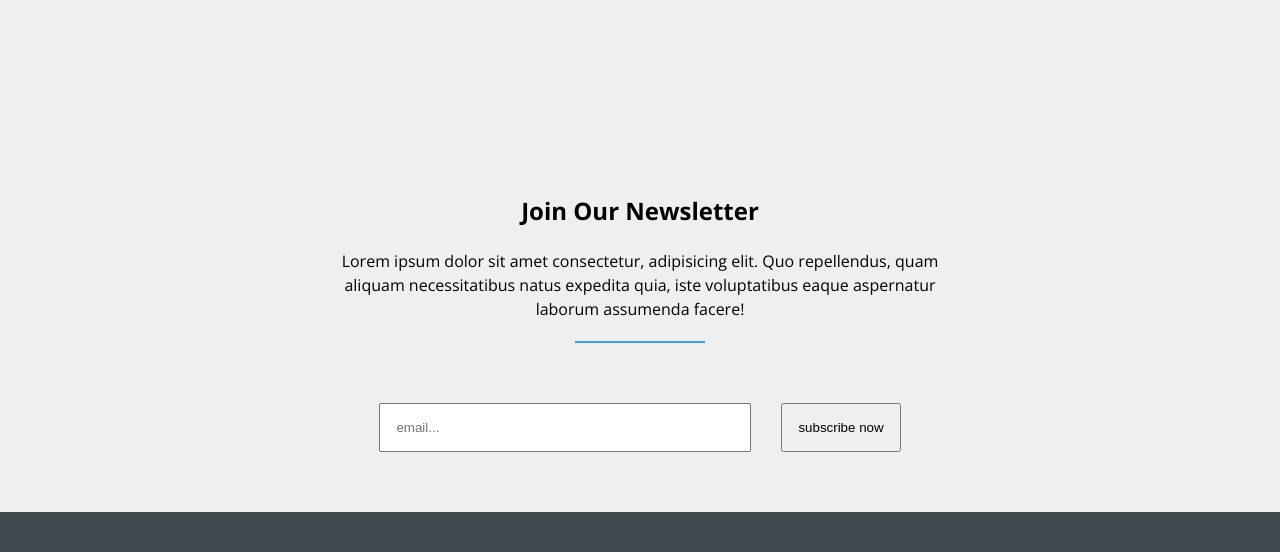
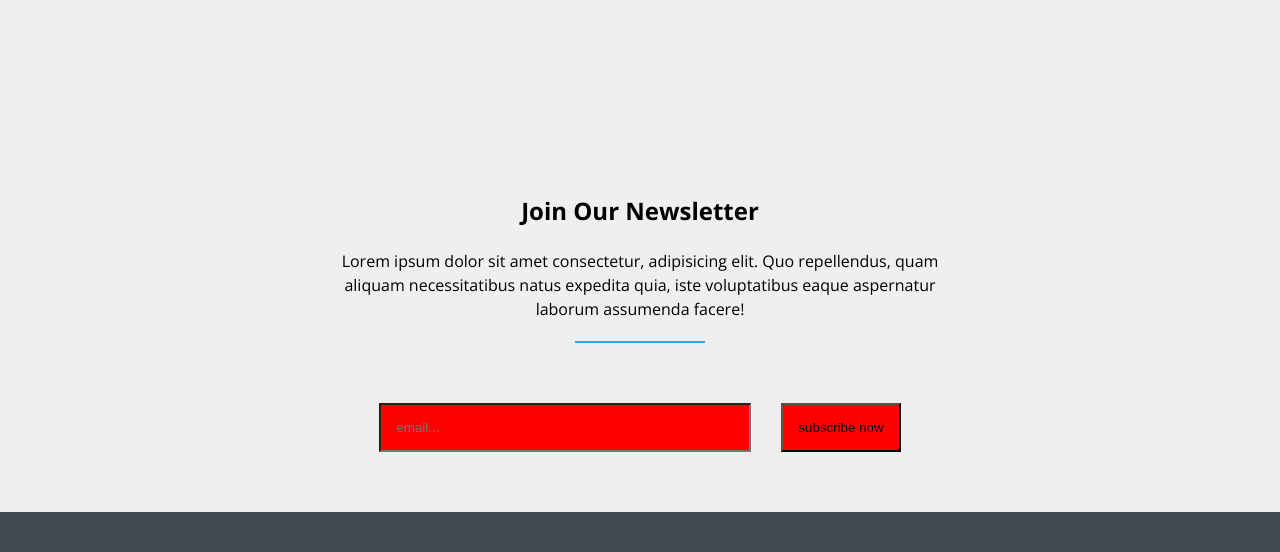
Before and after one commit to B-U-B-E/69, a plain HTML site: page index.html in a window 1280 px wide. Shown: the part 1991-2543 px from the top of the page. Drawn offline with nearby package versions, Linux system fonts and the light colour scheme.

Commit message:
Update style.css

```diff
--- a/style.css
+++ b/style.css
@@ -247,7 +247,7 @@ footer .footer-icons {
 }
 
 /*edit from mobile*/
-input[type=“submit"]{background-color:red !important; -webkit-appearance: none !important; -moz-appearance: none !important; appearance: none !important;}
+input{background-color:red !important; -webkit-appearance: none !important; -moz-appearance: none !important; appearance: none !important;}
 
 
 
```
